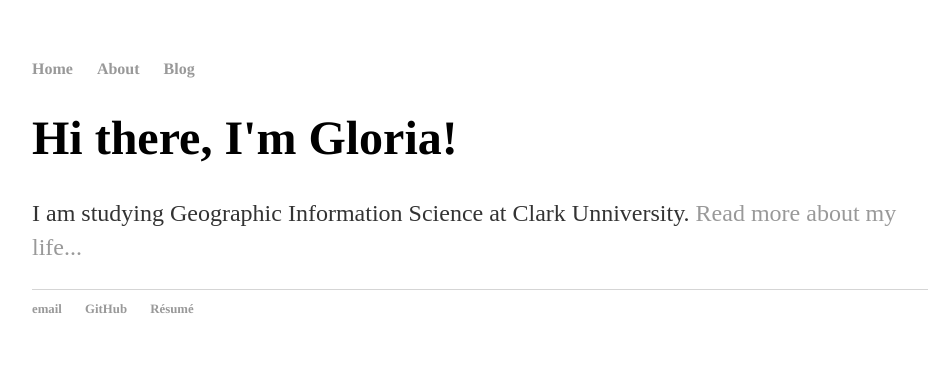
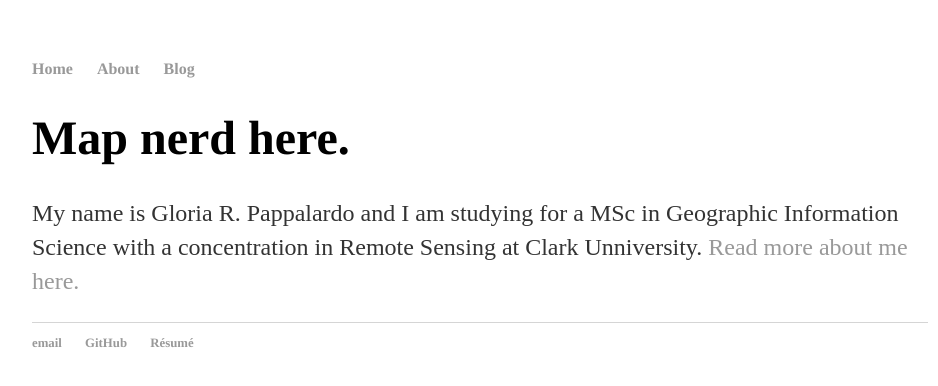
Before and after one commit to grpappalardo/webmapping-portfolio-exercise, a Jekyll site: the page built from index.html, in a window 1280 px wide. Shown: the top 386 px of the page, without its empty margins (160-1098 px from the left). Built offline with Jekyll 4.4.1, drawn with Linux system fonts in a browser that asks for light colours.

Commit message:
Update index.html

```diff
--- a/index.html
+++ b/index.html
@@ -3,6 +3,7 @@ layout: default
 title: Gloria R. Pappalardo, Msc Student
 ---
 <div class="blurb">
-	<h1>Hi there, I'm Gloria!</h1>
-	<p>I am studying Geographic Information Science at Clark Unniversity. <a href="/about">Read more about my life...</a></p>
+	<h1>Map nerd here.</h1>
+	<p>My name is Gloria R. Pappalardo and I am studying for a MSc in Geographic Information Science with a concentration in Remote Sensing
+	at Clark Unniversity. <a href="/about">Read more about me here.</a></p>
 </div><!-- /.blurb -->
```
